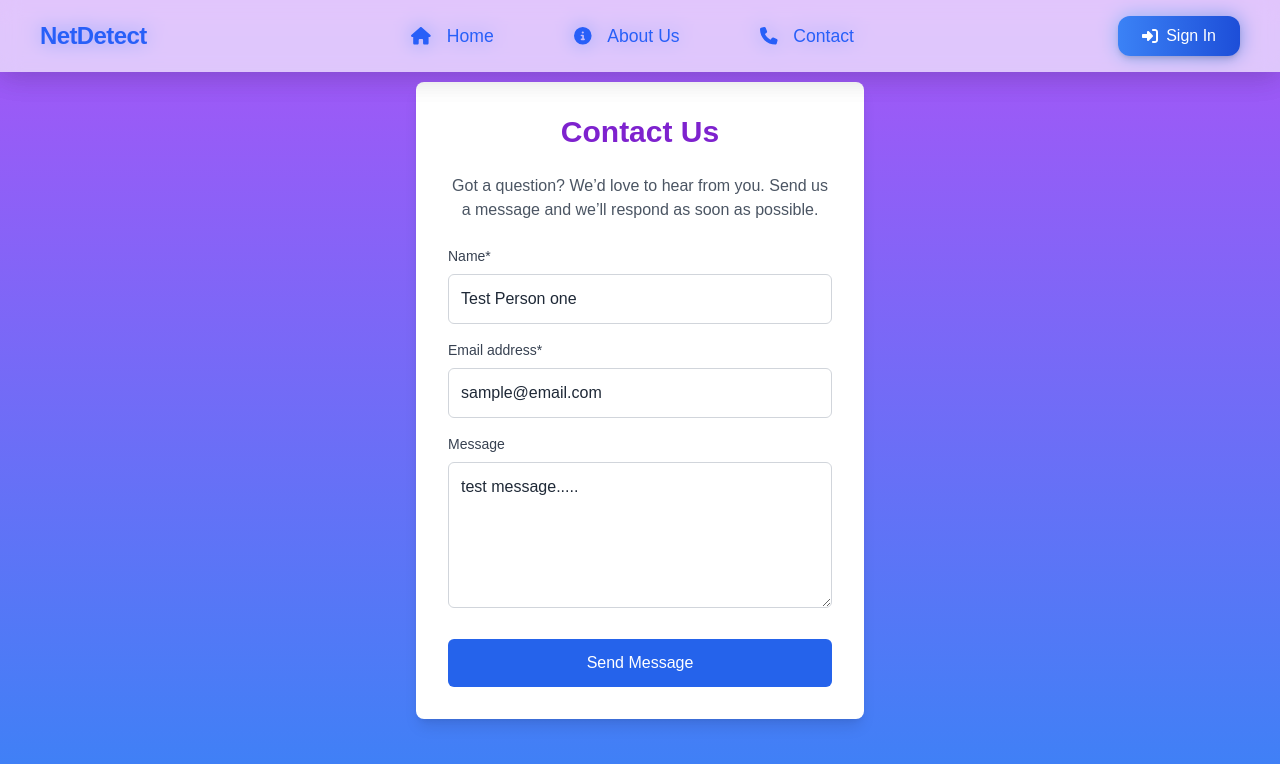
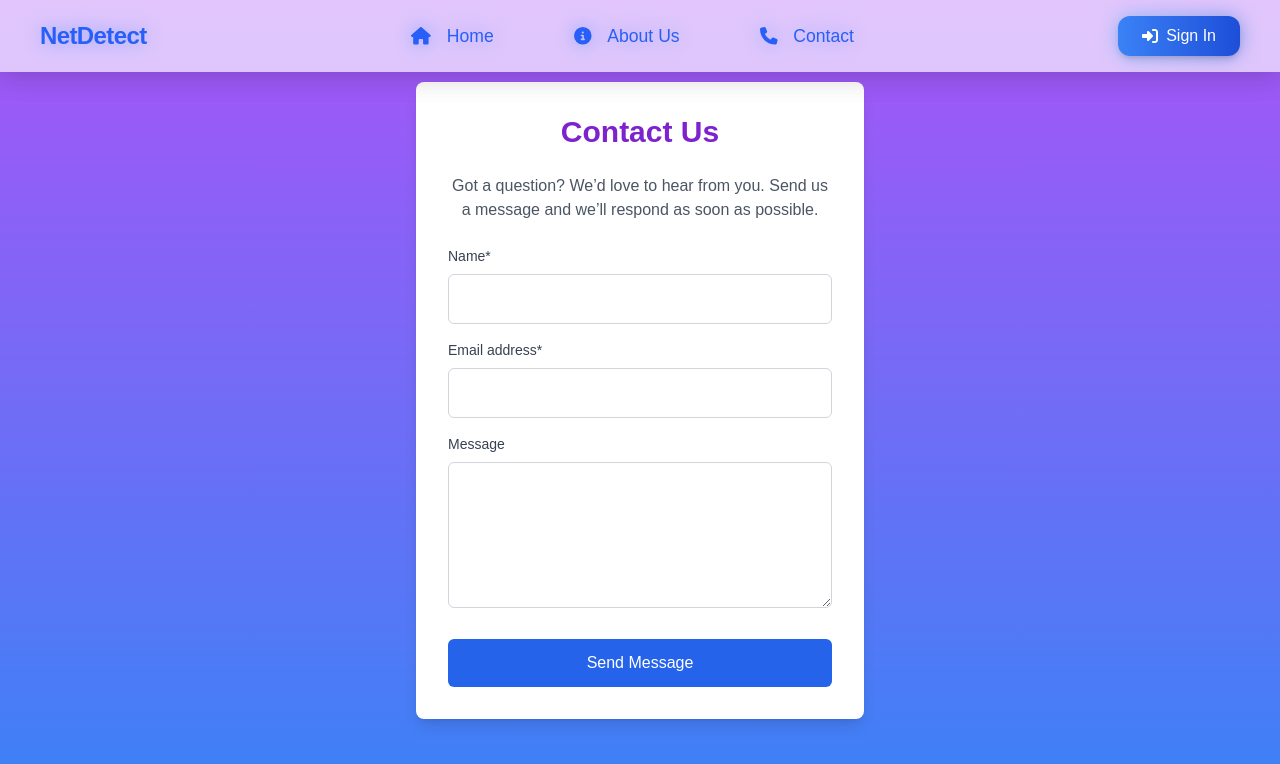
Before and after one commit to jclbub1975/NetDetect, a React (Vite) app: page /contact in a window 1280 px wide. Shown: the top 764 px of the page. Built offline with nearby package versions, Linux system fonts and the light colour scheme; no server answers; a web font is replaced by a local one.

Commit message:
email working fine

```diff
--- a/src/Pages/Contact.jsx
+++ b/src/Pages/Contact.jsx
@@ -13,9 +13,9 @@ const ContactUs = () => {
   const [isMessageSent, setIsMessageSent] = useState(false); // For Message Sent modal
   const [isLoggedIn, setIsLoggedIn] = useState(false); // Track user login status
   const [formData, setFormData] = useState({
-    from_name: "Test Person one",
-    from_email: "sample@email.com",
-    message: "test message.....",
+    from_name: "",
+    from_email: "",
+    message: "",
   });
 
   // Check if the user is logged in using Firebase Auth
```
